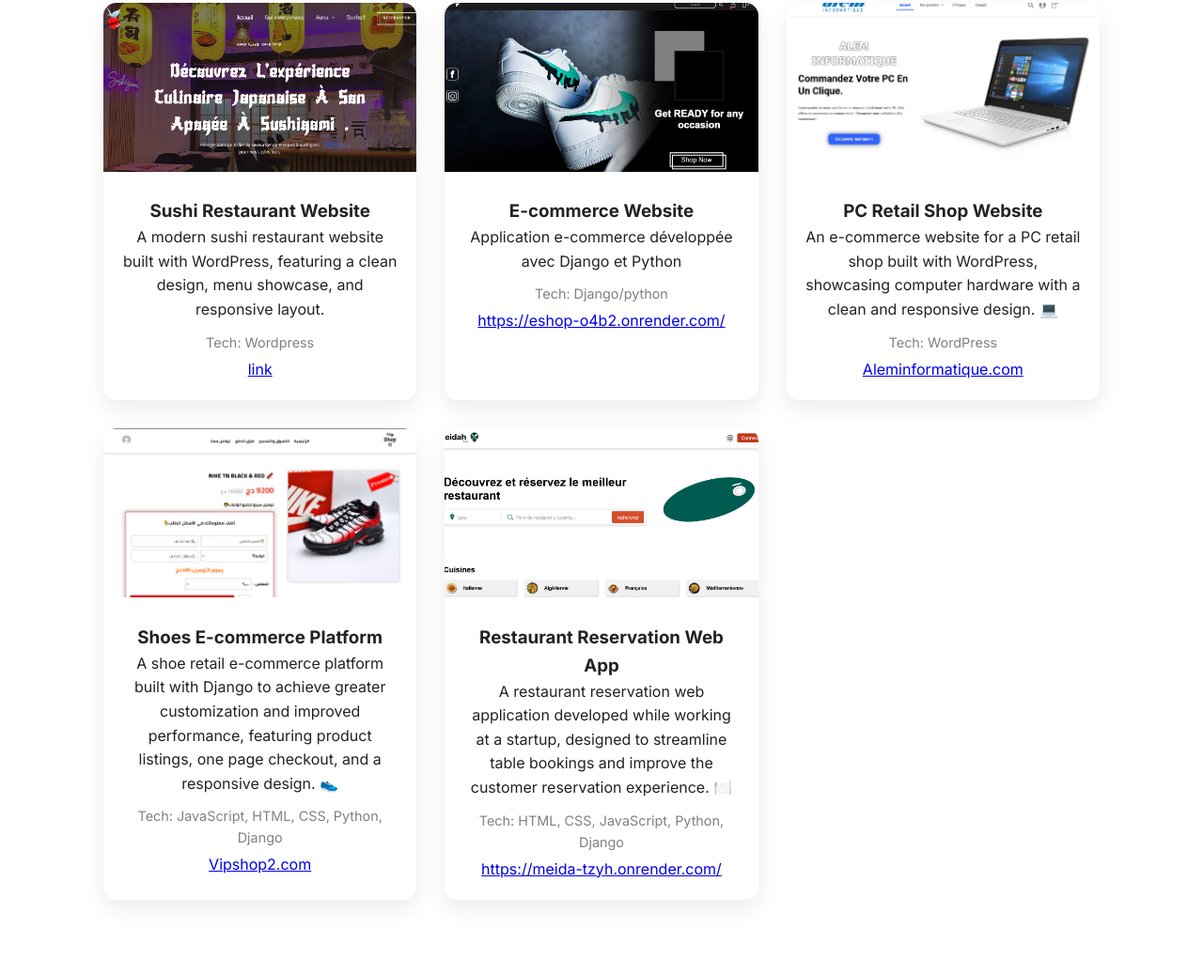
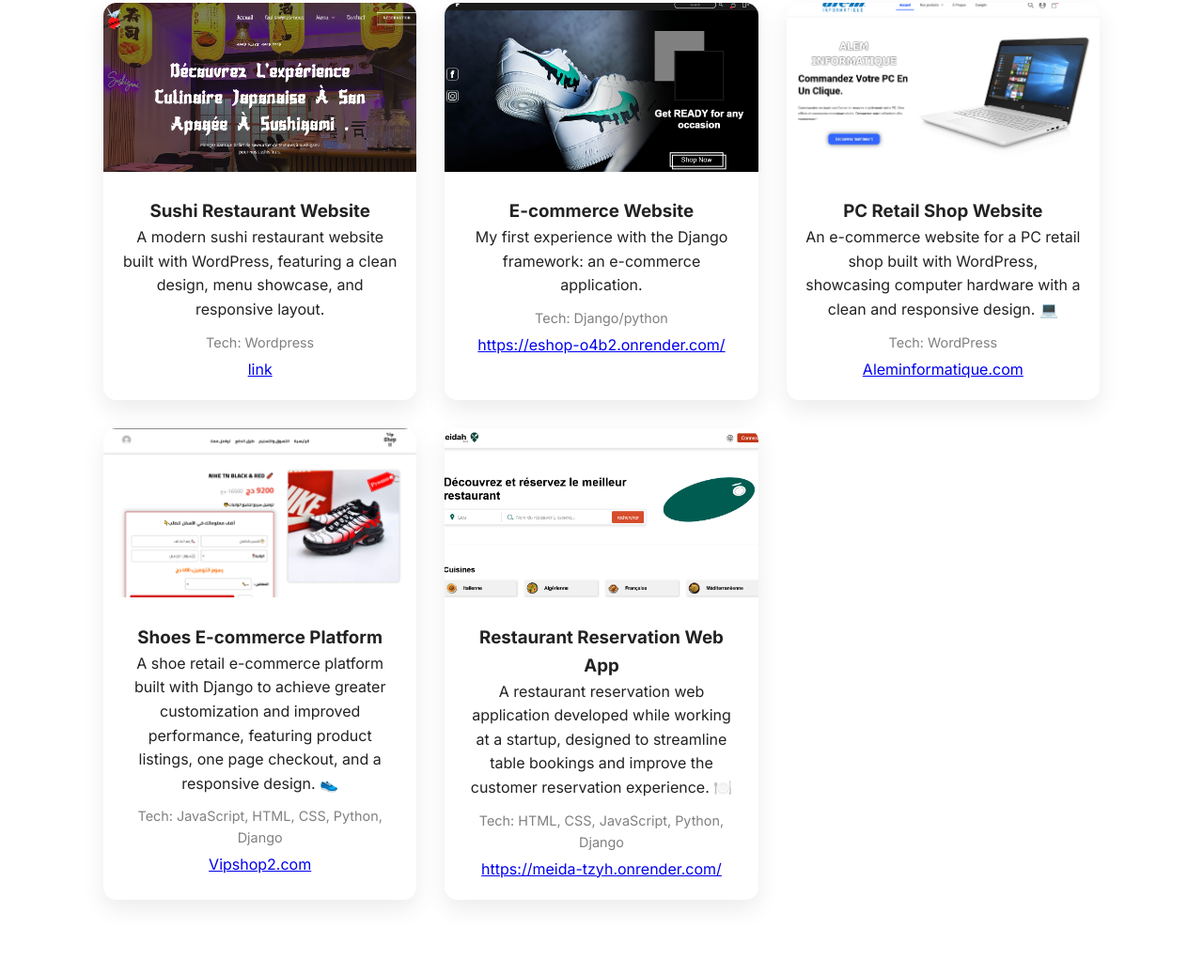
Before and after one commit to NERO-N/portfolio, a plain HTML site: page index.html in a window 1280 px wide. Shown: the part 1596-2633 px from the top of the page at 94% size. Drawn offline with nearby package versions, Linux system fonts and the light colour scheme.

Commit message:
Update index.html

```diff
--- a/index.html
+++ b/index.html
@@ -166,7 +166,7 @@ A modern sushi restaurant website built with WordPress, featuring a clean design
 <h3>E-commerce Website</h3>
 
 <p>
-Application e-commerce développée avec Django et Python
+My first experience with the Django framework: an e-commerce application.
 </p>
 
 <p class="tech">Tech: Django/python</p>
```
